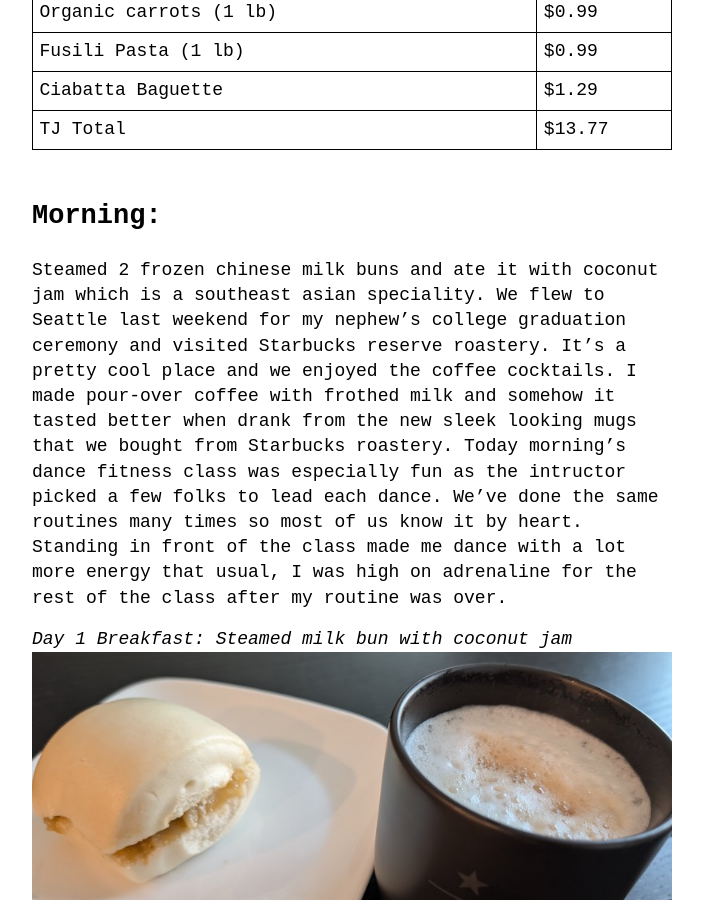
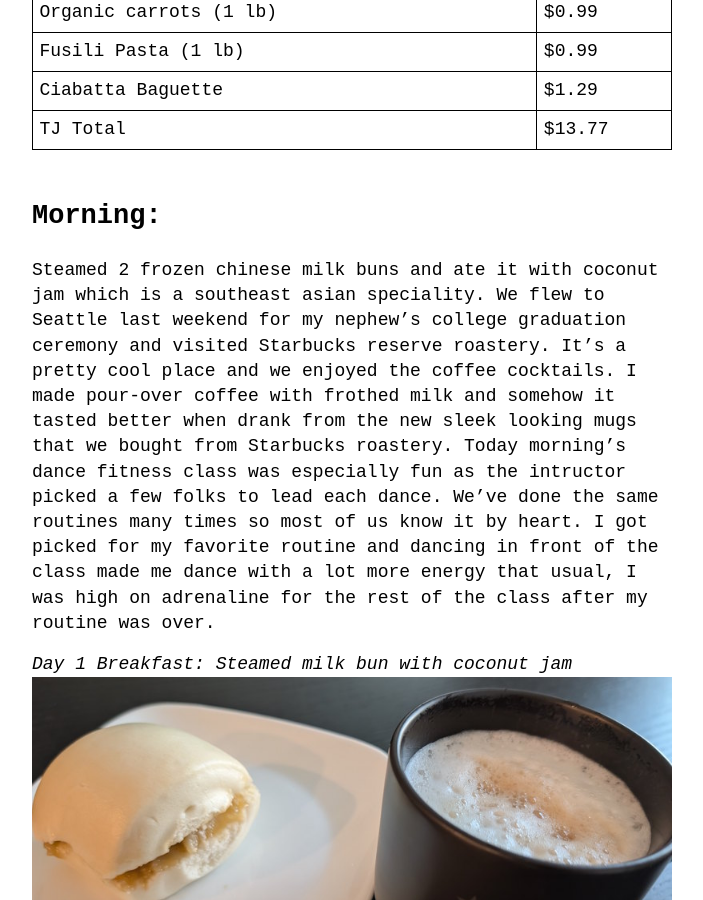
Before and after one commit to groceryshoppingisfun/weeklyfoodjournal, a Jekyll site: the page built from _posts/2025-06-16-Thai-Inspired-Cooking-Week.md, in a window 1280 px wide and 900 px high, scrolled down 1229 px. Shown: the whole window, without its empty margins (288-991 px from the left). Built offline with Jekyll 4.4.1, drawn with Linux system fonts in a browser that asks for light colours.

Commit message:
Update 2025-06-16-Thai-Inspired-Cooking-Week.md

```diff
--- a/_posts/2025-06-16-Thai-Inspired-Cooking-Week.md
+++ b/_posts/2025-06-16-Thai-Inspired-Cooking-Week.md
@@ -22,7 +22,7 @@ Did a quick Trader Joe's run. **$13.77**
 
 
 ## Morning:
-Steamed 2 frozen chinese milk buns and ate it with coconut jam which is a southeast asian speciality. We flew to Seattle last weekend for my nephew's college graduation ceremony and visited Starbucks reserve roastery. It's a pretty cool place and we enjoyed the coffee cocktails. I made pour-over coffee with frothed milk and somehow it tasted better when drank from the new sleek looking mugs that we bought from Starbucks roastery. Today morning's dance fitness class was especially fun as the intructor picked a few folks to lead each dance. We've done the same routines many times so most of us know it by heart. Standing in front of the class made me dance with a lot more energy that usual, I was high on adrenaline for the rest of the class after my routine was over.
+Steamed 2 frozen chinese milk buns and ate it with coconut jam which is a southeast asian speciality. We flew to Seattle last weekend for my nephew's college graduation ceremony and visited Starbucks reserve roastery. It's a pretty cool place and we enjoyed the coffee cocktails. I made pour-over coffee with frothed milk and somehow it tasted better when drank from the new sleek looking mugs that we bought from Starbucks roastery. Today morning's dance fitness class was especially fun as the intructor picked a few folks to lead each dance. We've done the same routines many times so most of us know it by heart. I got picked for my favorite routine and dancing in front of the class made me dance with a lot more energy that usual, I was high on adrenaline for the rest of the class after my routine was over.
 
 *Day 1 Breakfast: Steamed milk bun with coconut jam*
 ![coconut jam](assets/images/coconut-jam.jpg)
```
